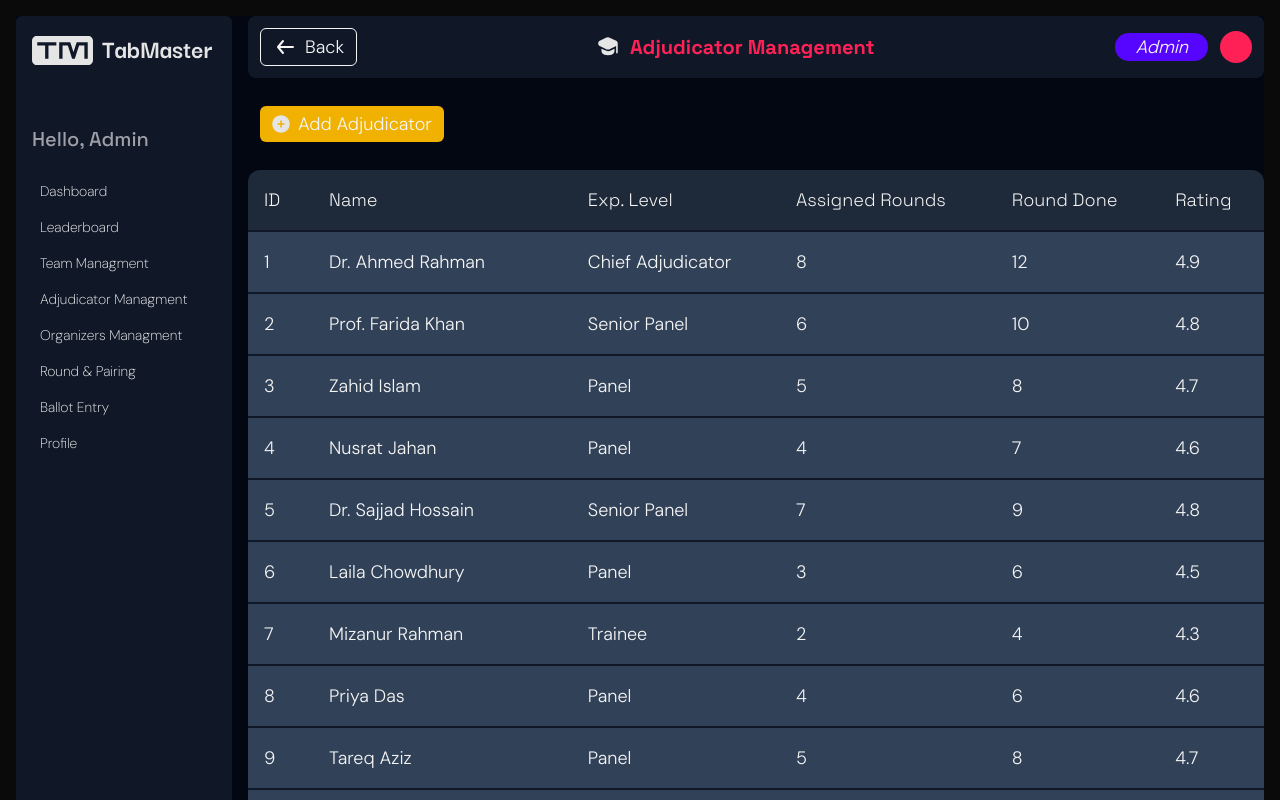
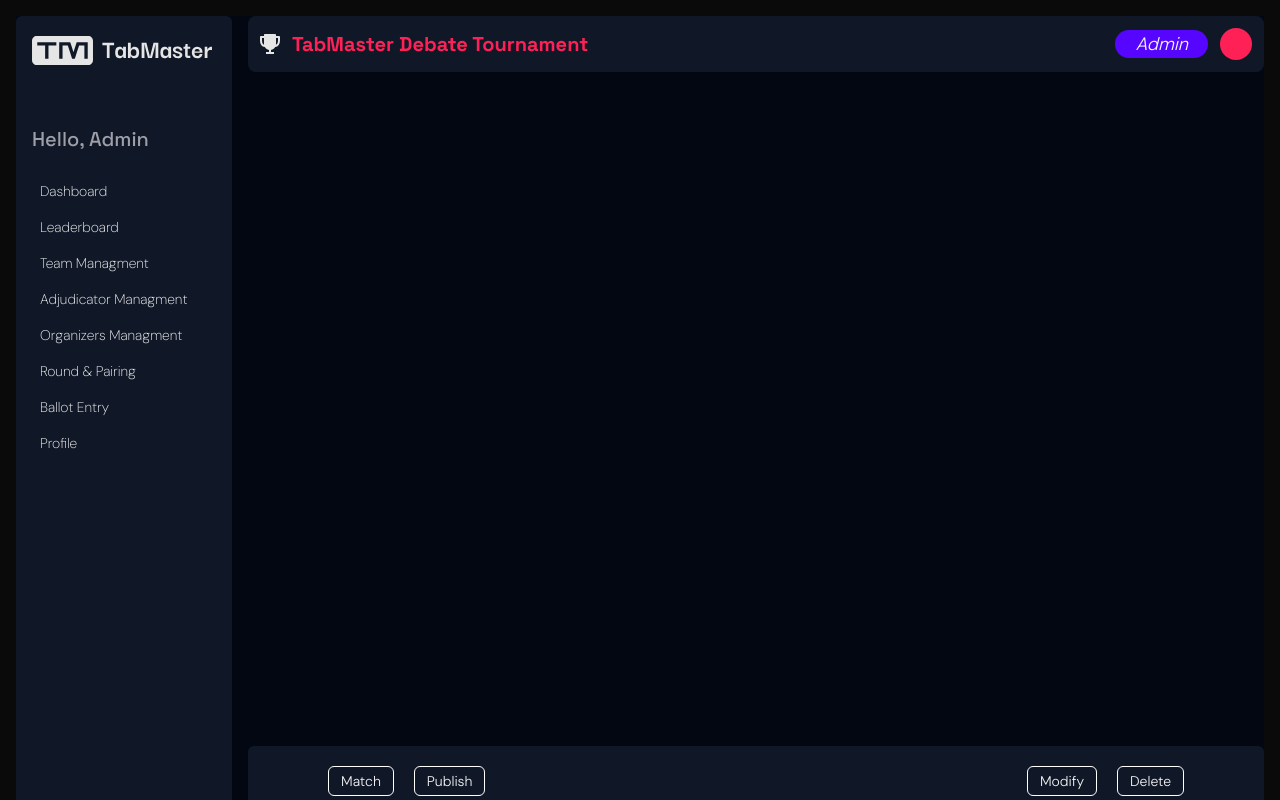
Before and after one commit to Ferdus615/TabMaster, a Next.js app: page /demo in a window 1280 px wide. Shown: the top 800 px of the page. Built offline with nearby package versions, Linux system fonts and the light colour scheme.

Commit message:
leaderboard page editing

```diff
--- a/components/DemoLayout/Layout.jsx
+++ b/components/DemoLayout/Layout.jsx
@@ -4,6 +4,7 @@
 import Dashboard from "../DemoPages/Dashboard";
 import TeamManagement from "../DemoPages/TeamManagement";
 import AdjManagement from "../DemoPages/AdjManagement";
+import Leaderboard from "../DemoPages/Leaderboard";
 
 const page = () => {
   return (
@@ -12,7 +13,7 @@
 
       <div className="flex flex-col flex-grow">
         <main className="flex-grow pl-4">
-          <AdjManagement />
+          <Leaderboard />
         </main>
         <Footer />
       </div>
--- a/components/DemoPages/Leaderboard.jsx
+++ b/components/DemoPages/Leaderboard.jsx
@@ -1,7 +1,30 @@
 import React from "react";
+import Image from "next/image";
 
 const Leaderboard = () => {
-  return <div>Leaderboard</div>;
+  return (
+    <div>
+      {/* Header tab */}
+      <header className="bg-gray-900 rounded-lg p-3 flex flex-col sm:flex-row gap-5 sm:items-center justify-between">
+        <div className="flex ">
+          <Image
+            src="/feature_2-pic/trophy.svg"
+            height={20}
+            width={20}
+            alt="trophy"
+            className="mr-3"
+          />
+          <p className="font-bold text-xl font-heading text-rose">
+            TabMaster Debate Tournament
+          </p>
+        </div>
+        <div className="flex items-center">
+          <p className="text-lg italic bg-purple rounded-full px-5">Admin</p>
+          <div className="ml-3 rounded-full bg-rose h-8 w-8"></div>
+        </div>
+      </header>
+    </div>
+  );
 };
 
 export default Leaderboard;
```
